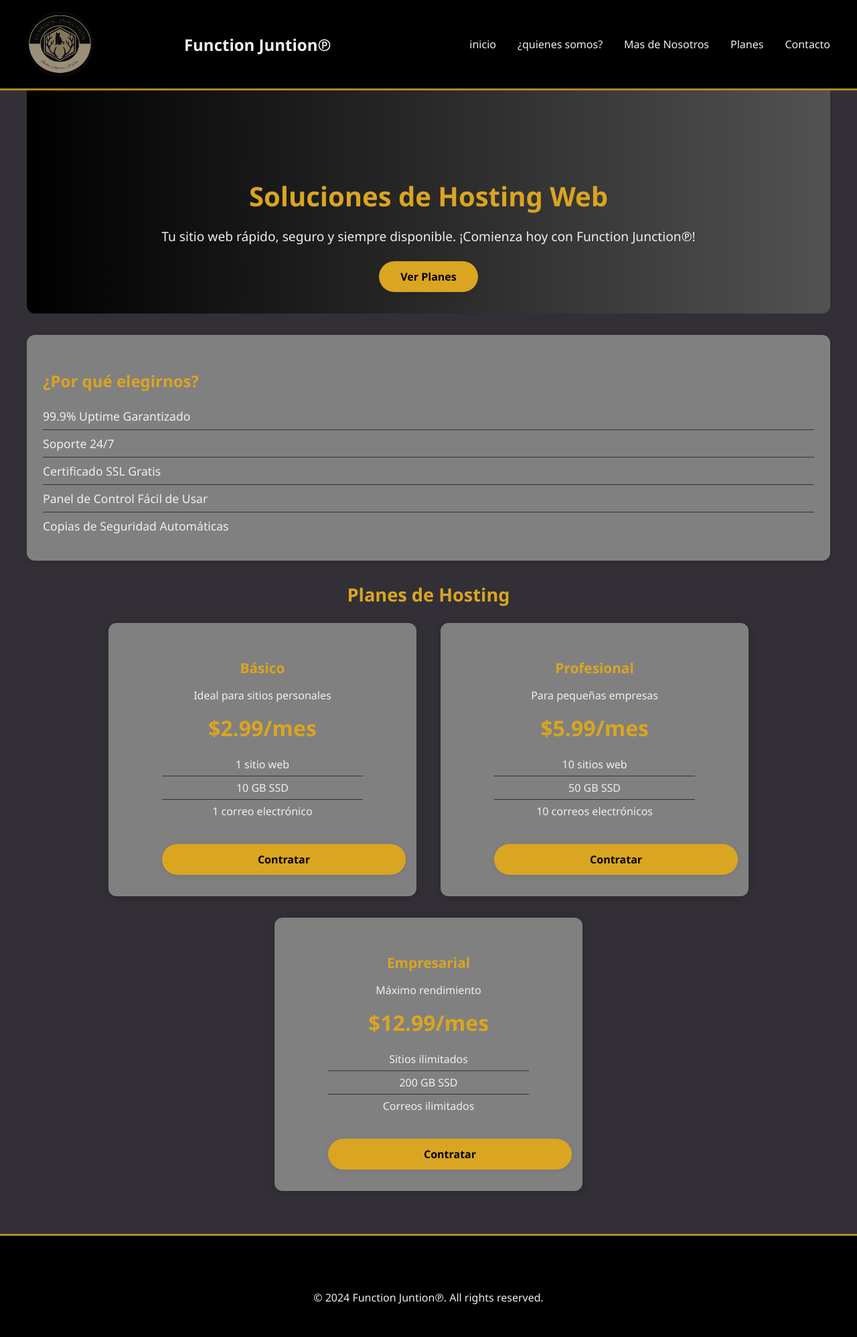
After one commit to williamarc640-maker/Final-proyect, a PHP site: page /plans.php in a window 1280 px wide. The commit adds this page. Shown: the whole page at 67% size. Run offline with PHP 8.4, Linux system fonts and the light colour scheme.

Commit message:
cambio la seccion de catalogo a planes

```diff
--- /dev/null
+++ b/archivesjs/car.js
@@ -0,0 +1,116 @@
+document.addEventListener('DOMContentLoaded', () => {
+    const productGrid = document.getElementById('product-grid');
+    const cartItems = document.getElementById('cart-items');
+    const cartTotal = document.getElementById('cart-total');
+    const cartCount = document.getElementById('cart-count');
+    const checkoutBtn = document.getElementById('checkout-btn');
+    const notification = document.getElementById('notification');
+// productos disponibles, detalles y sus imagenes
+    const products = [
+        { id: 1, name: 'Traje Morado', price: 358.654, image: 'img/carrito-traje-M.avif' },
+        { id: 2, name: 'Traje Azul', price: 299.900, image: 'img/carrito-traje-A.webp' },
+        { id: 3, name: 'Traje Negro', price: 406.850, image: 'img/carrito-traje-N.webp' },
+        { id: 4, name: 'Traje Vinotinto', price: 329.400, image: 'img/carrito-traje-V.jpg' },
+        { id: 5, name: 'Gorro de Caza', price: 150.000, image: 'img/carrito-gorro.jpg' },
+        { id: 6, name: 'Guantes de Caza', price: 160.000, image: 'img/carrito-guantes.jpg' },
+        { id: 7, name: 'Abrigo de Cuero', price: 678.570, image: 'img/carrito-cuero.png' },
+        { id: 8, name: 'Chaleco de Caza', price: 215.300, image: 'img/carrito-chaleco.jpg' },
+    ];
+
+    let cart = [];
+
+    function renderProducts() {
+        productGrid.innerHTML = products.map(product => `
+            <div class="product-card">
+                <img src="${product.image}" alt="${product.name}" class="product-image">
+                <div class="product-info">
+                    <h3 class="product-title">${product.name}</h3>
+                    <p class="product-price">$${product.price.toFixed(3)}</p>
+                    <button class="btn add-to-cart" data-id="${product.id}">Añadir al Carrito</button>
+                </div>
+            </div>
+        `).join('');
+
+        document.querySelectorAll('.add-to-cart').forEach(button => {
+            button.addEventListener('click', addToCart);
+        });
+    }
+
+    function addToCart(e) {
+        const productId = parseInt(e.target.getAttribute('data-id'));
+        const product = products.find(p => p.id === productId);
+        const existingItem = cart.find(item => item.id === productId);
+
+        if (existingItem) {
+            existingItem.quantity++;
+        } else {
+            cart.push({ ...product, quantity: 1 });
+        }
+
+        updateCart();
+        showNotification(`${product.name} añadido al carro`);
+    }
+
+    function updateCart() {
+        cartItems.innerHTML = cart.map(item => `
+            <div class="cart-item">
+                <div class="cart-item-info">
+                    <img src="${item.image}" alt="${item.name}" class="cart-item-image">
+                    <div>
+                        <p class="cart-item-title">${item.name}</p>
+                        <p class="cart-item-price">$${item.price.toFixed(3)}</p>
+                    </div>
+                </div>
+                <div class="cart-item-quantity">
+                    <button class="quantity-btn decrease" data-id="${item.id}">-</button>
+                    <span>${item.quantity}</span>
+                    <button class="quantity-btn increase" data-id="${item.id}">+</button>
+                </div>
+            </div>
+        `).join('');
+
+        const total = cart.reduce((sum, item) => sum + item.price * item.quantity, 0);
+        cartTotal.textContent = total.toFixed(3);
+        cartCount.textContent = cart.reduce((sum, item) => sum + item.quantity, 0);
+
+        document.querySelectorAll('.quantity-btn').forEach(button => {
+            button.addEventListener('click', updateQuantity);
+        });
+    }
+
+    function updateQuantity(e) {
+        const productId = parseInt(e.target.getAttribute('data-id'));
+        const item = cart.find(item => item.id === productId);
+
+        if (e.target.classList.contains('increase')) {
+            item.quantity++;
+        } else if (e.target.classList.contains('decrease')) {
+            item.quantity--;
+            if (item.quantity === 0) {
+                cart = cart.filter(i => i.id !== productId);
+            }
+        }
+
+        updateCart();
+    }
+
+    function showNotification(message) {
+        notification.textContent = message;
+        notification.style.display = 'block';
+        setTimeout(() => {
+            notification.style.display = 'none';
+        }, 3000);
+    }
+
+    checkoutBtn.addEventListener('click', () => {
+        if (cart.length === 0) {
+            showNotification('Tu carrito esta vacio');
+        } else {
+            showNotification('¡Gracias por tu compra!');
+            cart = [];
+            updateCart();
+        }
+    });
+
+    renderProducts();
+});
--- a/header.php
+++ b/header.php
@@ -8,11 +8,8 @@
             <li><a href="ingreso.php">inicio</a></li>
             <li><a href="misvis.php">¿quienes somos?</a></li>
             <li><a href="Contacto.php">Mas de Nosotros</a></li>
-            <li><a href="car.php">catalogo</a></li>
+            <li><a href="plans.php">Planes</a></li>
             <li><a href="ini.php">Contacto</a></li>
-            <?php if (basename($_SERVER['PHP_SELF']) === 'car.php'): ?>
-        <li><a href="#cart" id="cart-icon"><i class="fas fa-shopping-cart"></i> <span id="cart-count">0</span></a></li>
-    <?php endif; ?>
         </ul>
         <div class="menu-toggle">
             <i class="fas fa-bars"></i>
--- /dev/null
+++ b/plans.php
@@ -0,0 +1,79 @@
+<!DOCTYPE html>
+<html lang="es">
+<head>
+    <meta charset="UTF-8">
+    <meta name="viewport" content="width=device-width, initial-scale=1.0">
+    <title>Function Juntion℗ - catalogo</title>
+<!-- links -->
+    <script src="archivesjs/car.js"></script>
+    <link rel="stylesheet" href="styles/plans.css">
+    <link rel="stylesheet" href="styles/header-footer.css">
+</head>
+<body>
+<!-- header -->
+<?php include 'header.php'; ?>
+<!-- main -->
+<main class="hosting-main">
+    <section class="hosting-hero">
+        <h1>Soluciones de Hosting Web</h1>
+        <p>Tu sitio web rápido, seguro y siempre disponible. ¡Comienza hoy con Function Junction℗!</p>
+        <a href="#planes" class="btn-cta">Ver Planes</a>
+    </section>
+<!-- why choose us -->
+    <section class="hosting-features">
+        <h2>¿Por qué elegirnos?</h2>
+        <ul>
+            <li>99.9% Uptime Garantizado</li>
+            <li>Soporte 24/7</li>
+            <li>Certificado SSL Gratis</li>
+            <li>Panel de Control Fácil de Usar</li>
+            <li>Copias de Seguridad Automáticas</li>
+        </ul>
+    </section>
+<!-- hosting plans -->
+    <section id="planes" class="hosting-plans">
+        <h2>Planes de Hosting</h2>
+        <div class="plan-card">
+<!-- plan basico -->
+            <h3>Básico</h3>
+            <p>Ideal para sitios personales</p>
+            <span class="price">$2.99/mes</span>
+            <ul>
+                <li>1 sitio web</li>
+                <li>10 GB SSD</li>
+                <li>1 correo electrónico</li>
+            </ul>
+            <a href="#" class="btn-cta">Contratar</a>
+        </div>
+        <div class="plan-card">
+<!-- plan profesional -->
+            <h3>Profesional</h3>
+            <p>Para pequeñas empresas</p>
+            <span class="price">$5.99/mes</span>
+            <ul>
+                <li>10 sitios web</li>
+                <li>50 GB SSD</li>
+                <li>10 correos electrónicos</li>
+            </ul>
+            <a href="#" class="btn-cta">Contratar</a>
+        </div>
+        <div class="plan-card">
+<!-- plan empresarial -->
+            <h3>Empresarial</h3>
+            <p>Máximo rendimiento</p>
+            <span class="price">$12.99/mes</span>
+            <ul>
+                <li>Sitios ilimitados</li>
+                <li>200 GB SSD</li>
+                <li>Correos ilimitados</li>
+            </ul>
+            <a href="#" class="btn-cta">Contratar</a>
+        </div>
+    </section>
+</main>
+
+
+<!-- footer -->
+<?php include 'footer.php'; ?>
+</body>
+</html>
--- /dev/null
+++ b/styles/plans.css
@@ -0,0 +1,170 @@
+/* General */
+body {
+    font-family: 'Segoe UI', Arial, sans-serif;
+    background: var(--color-background);
+    margin: 0;
+    color: var(--color-text);
+}
+
+.hosting-main {
+    max-width: 1200px;
+    margin: 0 auto;
+    padding: 32px 16px;
+}
+
+/* Hero Section */
+.hosting-hero {
+    background: linear-gradient(90deg, var(--color-primary) 0%, var(--color-secondary) 100%);
+    color: var(--color-text);
+    text-align: center;
+    padding: 200px 16px 32px;
+    border-radius: 12px;
+    margin-bottom: 32px;
+}
+
+.hosting-hero h1 {
+    font-size: 2.5rem;
+    margin-bottom: 16px;
+    color: var(--color-accent);
+}
+
+.hosting-hero p {
+    font-size: 1.2rem;
+    margin-bottom: 24px;
+}
+
+.btn-cta {
+    display: inline-block;
+    background: var(--color-accent);
+    color: var(--color-primary);
+    padding: 12px 32px;
+    border-radius: 24px;
+    font-weight: bold;
+    text-decoration: none;
+    box-shadow: 0 2px 8px rgba(0,0,0,0.08);
+    transition: background 0.2s, color 0.2s;
+    border: none;
+}
+
+.btn-cta:hover {
+    background: var(--color-primary);
+    color: var(--color-accent);
+}
+
+/* Features Section */
+.hosting-features {
+    background: var(--color-card);
+    border-radius: 12px;
+    box-shadow: 0 2px 8px rgba(0,0,0,0.15);
+    padding: 32px 24px;
+    margin-bottom: 32px;
+}
+
+.hosting-features h2 {
+    margin-bottom: 16px;
+    font-size: 1.5rem;
+    color: var(--color-accent);
+}
+
+.hosting-features ul {
+    list-style: none;
+    padding: 0;
+    margin: 0;
+}
+
+.hosting-features li {
+    padding: 8px 0;
+    font-size: 1.1rem;
+    border-bottom: 1px solid var(--color-background);
+}
+
+.hosting-features li:last-child {
+    border-bottom: none;
+}
+
+/* Plans Section */
+.hosting-plans {
+    text-align: center;
+}
+
+.hosting-plans h2 {
+    margin-bottom: 24px;
+    font-size: 1.7rem;
+    color: var(--color-accent);
+}
+
+.plan-card {
+    display: inline-block;
+    background: var(--color-card);
+    border-radius: 12px;
+    box-shadow: 0 2px 12px rgba(0,0,0,0.18);
+    margin: 0 16px 32px 16px;
+    padding: 32px 80px;
+    width: 90%;
+    max-width: 300px;
+    vertical-align: top;
+    transition: transform 0.2s;
+    color: var(--color-text);
+}
+
+.plan-card:hover {
+    transform: translateY(-8px) scale(1.03);
+    box-shadow: 0 6px 24px rgba(218,165,32,0.18);
+}
+
+.plan-card h3 {
+    font-size: 1.3rem;
+    color: var(--color-accent);
+    margin-bottom: 8px;
+}
+
+.plan-card p {
+    font-size: 1rem;
+    color: var(--color-text);
+    margin-bottom: 16px;
+}
+
+.price {
+    display: block;
+    font-size: 2rem;
+    color: var(--color-accent);
+    margin-bottom: 16px;
+    font-weight: bold;
+}
+
+.plan-card ul {
+    list-style: none;
+    padding: 0;
+    margin-bottom: 24px;
+}
+
+.plan-card li {
+    padding: 6px 0;
+    font-size: 1rem;
+    border-bottom: 1px solid var(--color-background);
+}
+
+.plan-card li:last-child {
+    border-bottom: none;
+}
+
+.plan-card .btn-cta {
+    margin-top: 8px;
+    width: 100%;
+}
+
+@media (max-width: 900px) {
+    .plan-card {
+        width: 90%;
+        margin: 16px 0 32px 0; /* Override horizontal margin for block display */
+        display: block;
+        padding: 24px 5vw;
+    }
+    .hosting-main {
+        padding: 16px 16px;
+    }
+    .plan-card .btn-cta {
+    margin-top: 8px;
+    width: 100px;
+}
+}
```
Also changed, not shown: car.php (deleted, +0 -43 lines), styles/car.css (deleted, +0 -225 lines).
